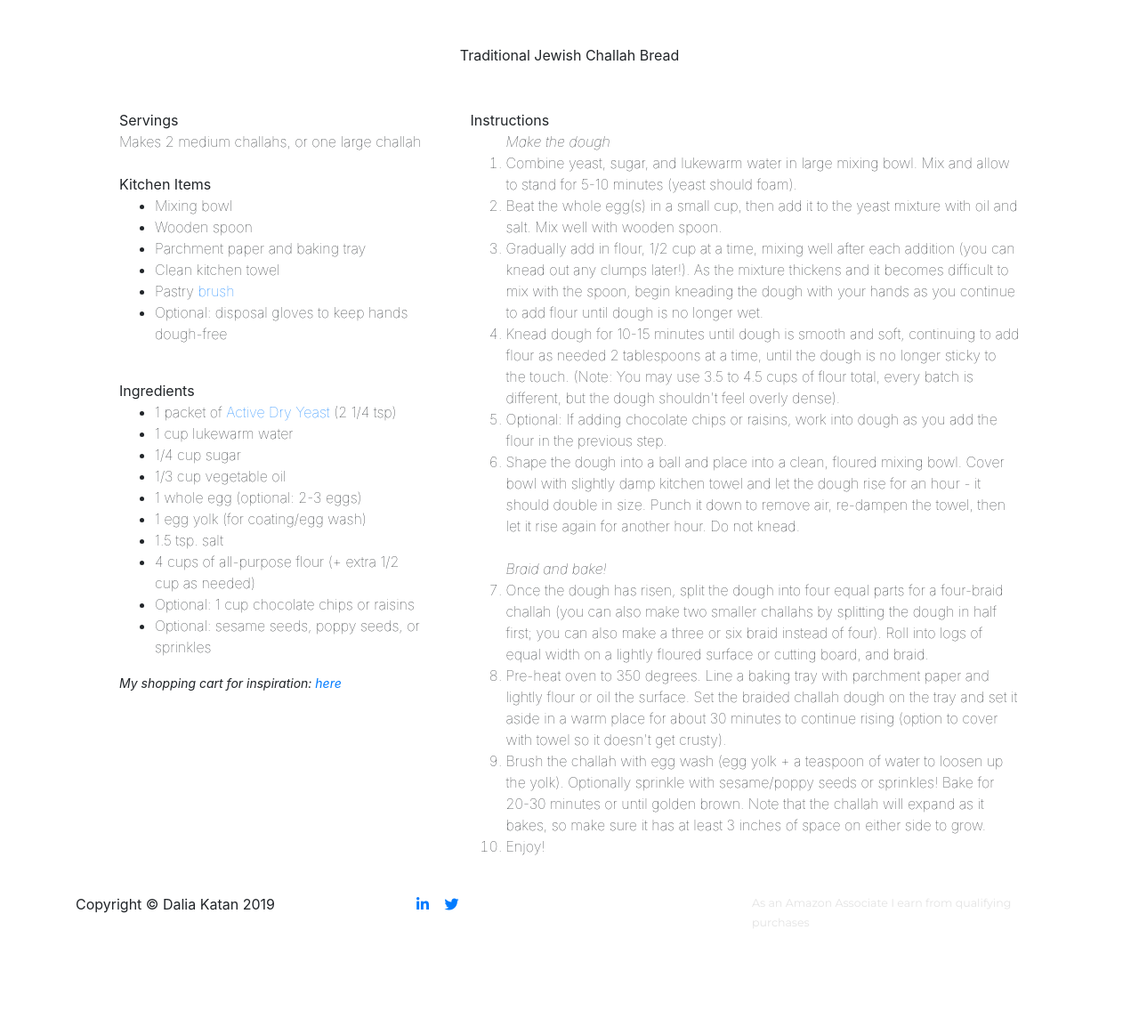
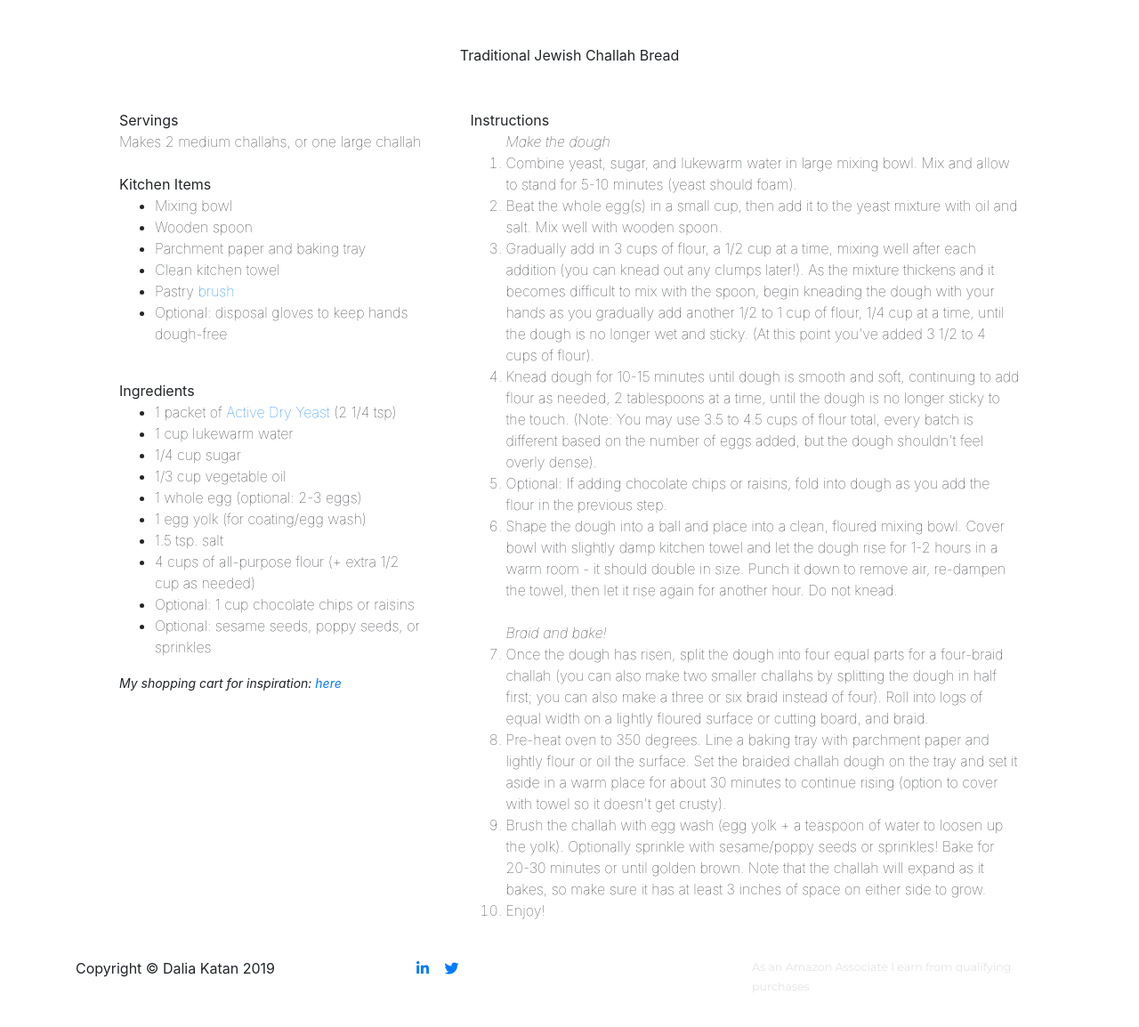
Before and after one commit to dalkat/dalkat.github.io, a Jekyll site: the page built from challah-recipe.md, in a window 1280 px wide and 1157 px high. Shown: the top 1154 px of the window at 89% size. Built offline with Jekyll 4.4.1, drawn with Linux system fonts in a browser that asks for light colours; nearby versions of some CDN libraries; some web fonts are replaced; library files that are not in the unit come from our copies.

Commit message:
Update challah-recipe.html

```diff
--- a/_layouts/challah-recipe.html
+++ b/_layouts/challah-recipe.html
@@ -48,10 +48,10 @@ layout: default-sub
             <i>Make the dough</i><br>
               <li>Combine yeast, sugar, and lukewarm water in large mixing bowl. Mix and allow to stand for 5-10 minutes (yeast should foam). </li>
               <li>Beat the whole egg(s) in a small cup, then add it to the yeast mixture with oil and salt. Mix well with wooden spoon.</li>
-              <li>Gradually add in flour, 1/2 cup at a time, mixing well after each addition (you can knead out any clumps later!). As the mixture thickens and it becomes difficult to mix with the spoon, begin kneading the dough with your hands as you continue to add flour until dough is no longer wet.</li>
-              <li>Knead dough for 10-15 minutes until dough is smooth and soft, continuing to add flour as needed 2 tablespoons at a time, until the dough is no longer sticky to the touch. (Note: You may use 3.5 to 4.5 cups of flour total, every batch is different, but the dough shouldn't feel overly dense).  </li>
-              <li>Optional: If adding chocolate chips or raisins, work into dough as you add the flour in the previous step.
-              <li>Shape the dough into a ball and place into a clean, floured mixing bowl. Cover bowl with slightly damp kitchen towel and let the dough rise for an hour - it should double in size. Punch it down to remove air, re-dampen the towel, then let it rise again for another hour. Do not knead.</li>
+              <li>Gradually add in 3 cups of flour, a 1/2 cup at a time, mixing well after each addition (you can knead out any clumps later!). As the mixture thickens and it becomes difficult to mix with the spoon, begin kneading the dough with your hands as you gradually add another 1/2 to 1 cup of flour, 1/4 cup at a time, until the dough is no longer wet and sticky. (At this point you've added 3 1/2 to 4 cups of flour).</li>
+              <li>Knead dough for 10-15 minutes until dough is smooth and soft, continuing to add flour as needed, 2 tablespoons at a time, until the dough is no longer sticky to the touch. (Note: You may use 3.5 to 4.5 cups of flour total, every batch is different based on the number of eggs added, but the dough shouldn't feel overly dense).  </li>
+              <li>Optional: If adding chocolate chips or raisins, fold into dough as you add the flour in the previous step.
+              <li>Shape the dough into a ball and place into a clean, floured mixing bowl. Cover bowl with slightly damp kitchen towel and let the dough rise for 1-2 hours in a warm room - it should double in size. Punch it down to remove air, re-dampen the towel, then let it rise again for another hour. Do not knead.</li>
               <br><i>Braid and bake!</i>
               <li>Once the dough has risen, split the dough into four equal parts for a four-braid challah (you can also make two smaller challahs by splitting the dough in half first; you can also make a three or six braid instead of four). Roll into logs of equal width on a lightly floured surface or cutting board, and braid.</li>
               <li>Pre-heat oven to 350 degrees. Line a baking tray with parchment paper and lightly flour or oil the surface. Set the braided challah dough on the tray and set it aside in a warm place for about 30 minutes to continue rising (option to cover with towel so it doesn't get crusty). </li>
```
